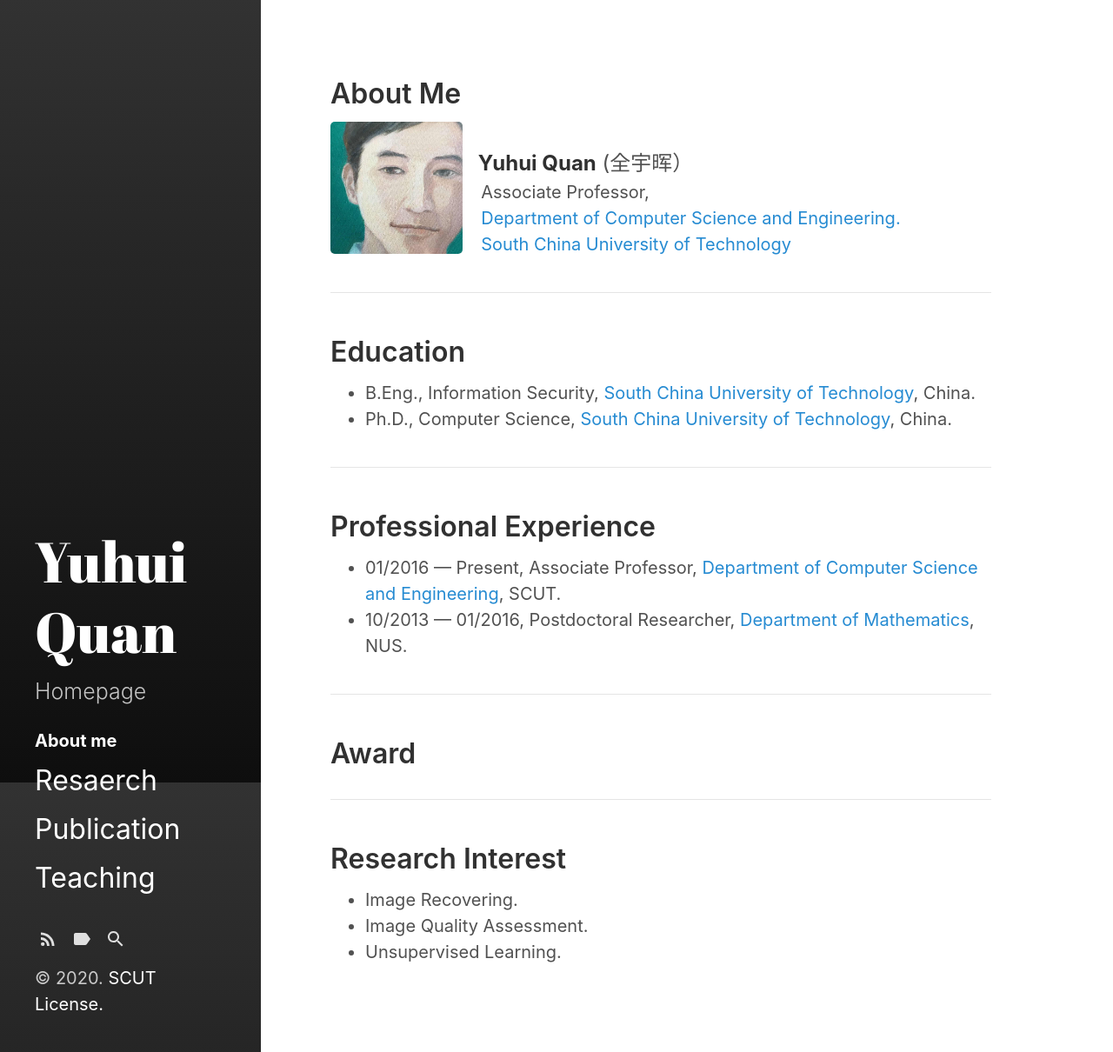
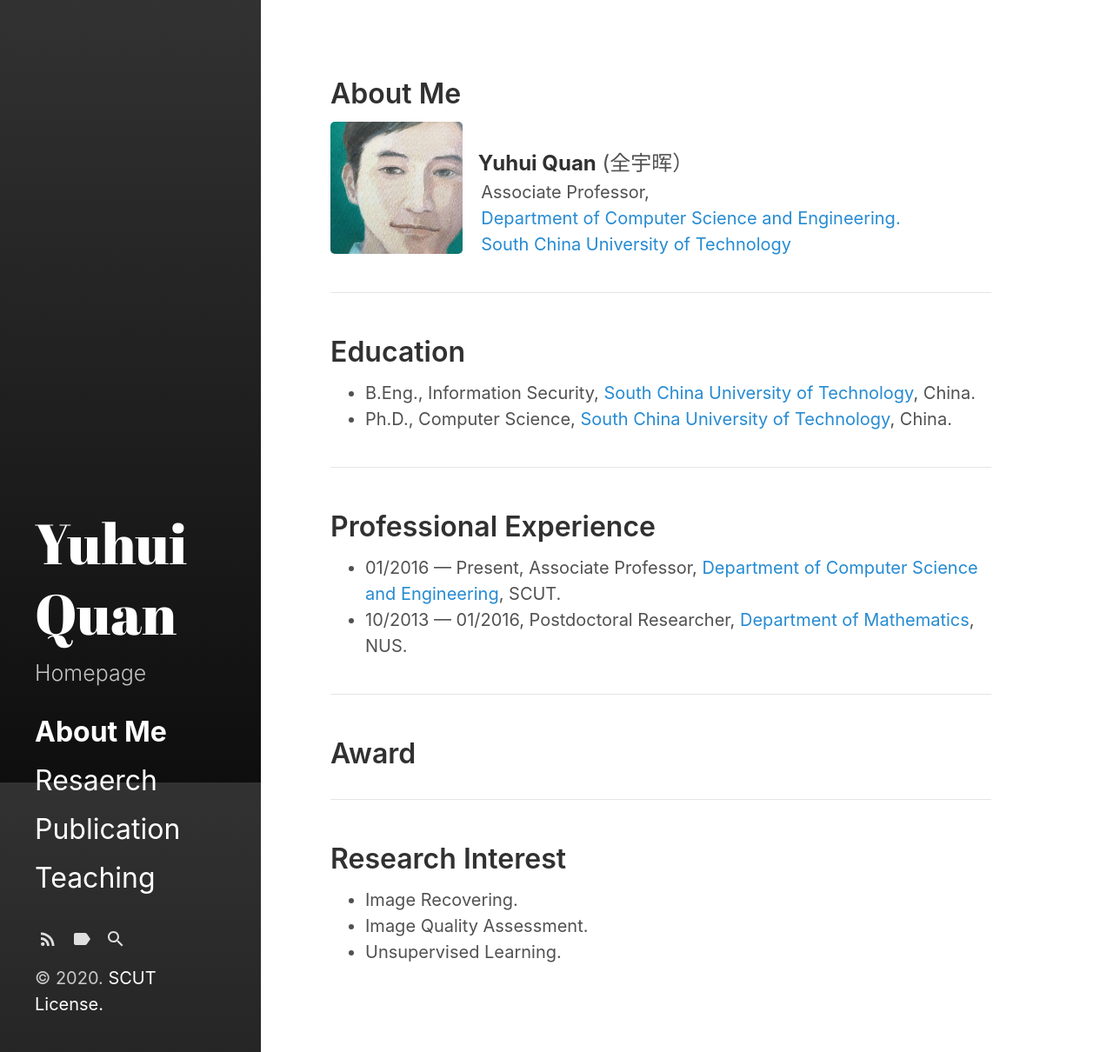
Before and after one commit to Dofboom/Dofboom.github.io, a Jekyll site: the page built from index.html, in a window 1280 px wide and 1210 px high. Shown: the whole window at 87% size. Built offline with Jekyll 4.4.1, drawn with Linux system fonts in a browser that asks for light colours; the list of posts is cut into pages by our own code.

Commit message:
Update sidebar-nav-links.html

```diff
--- a/_includes/sidebar-nav-links.html
+++ b/_includes/sidebar-nav-links.html
@@ -1,7 +1,7 @@
 <nav id="sidebar-nav-links">
   {% if site.sidebar_home_link %}
     <a class="home-link {% if page.url == '/' %} active{% endif %}"
-        href="{{ "/" | relative_url }}">About me</a>
+        href="{{ "/" | relative_url }}"><font size=6>About Me</font></a>
   {% endif %}
   {% if site.sidebar_blog_link %}
     <a class="page-link {% if page.url == site.sidebar_blog_link %} active{% endif %}"
```
